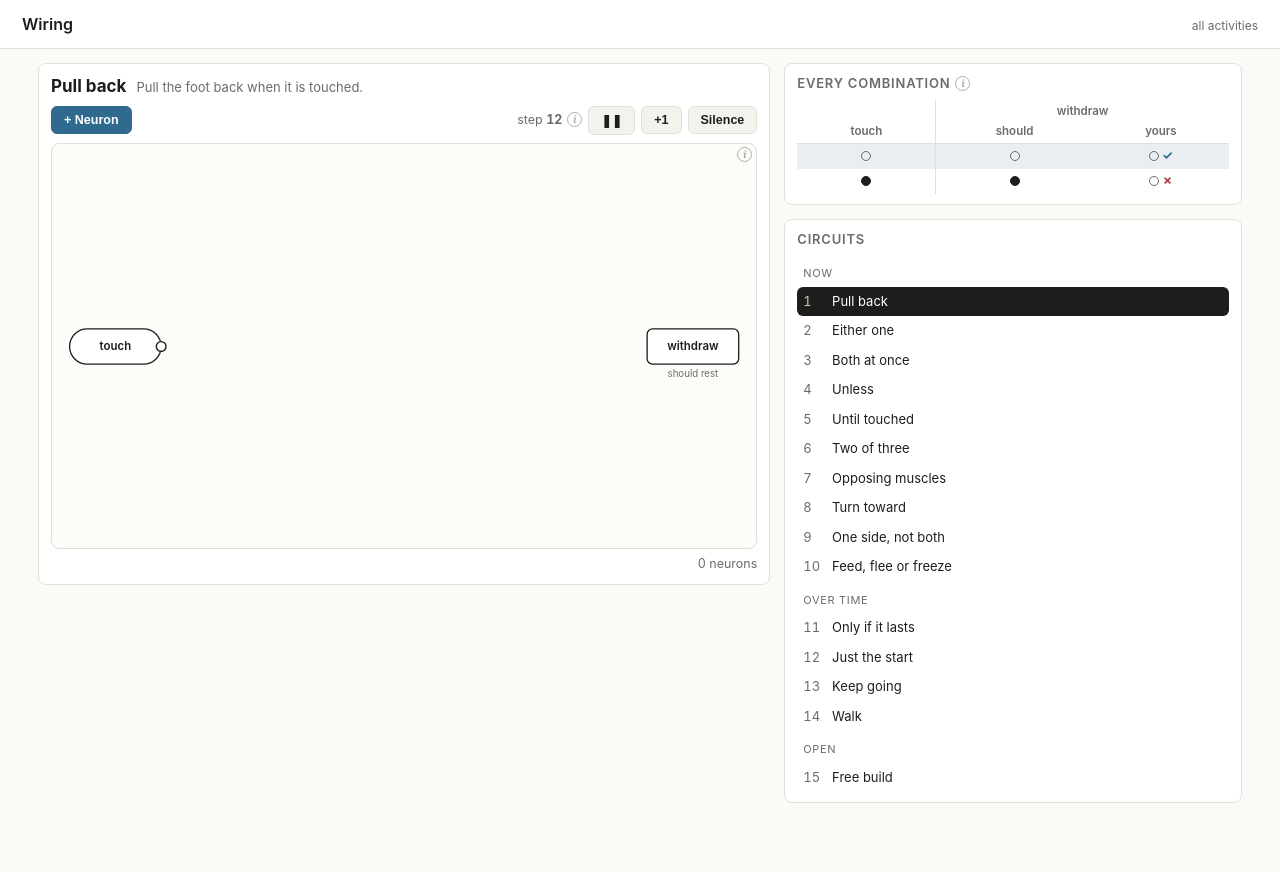
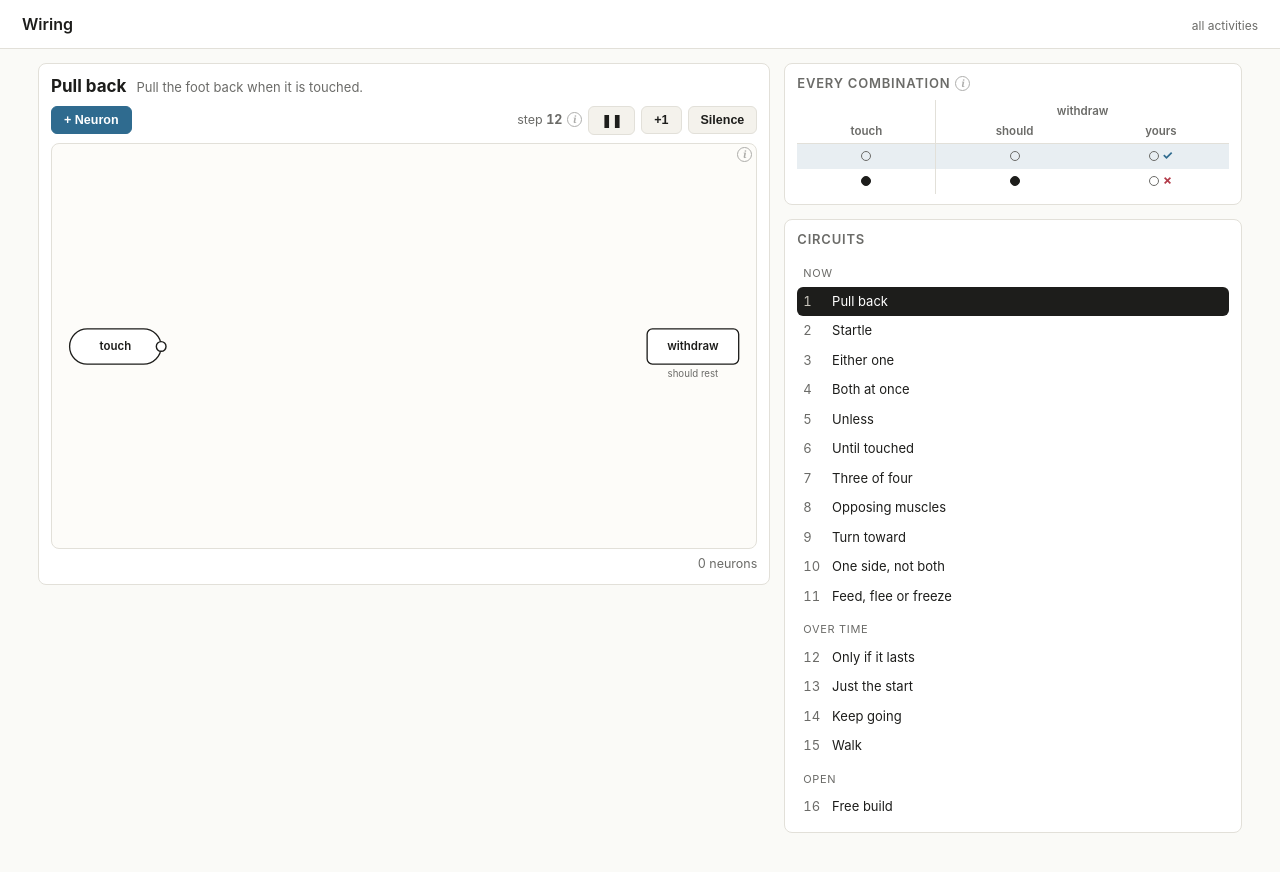
Before and after one commit to paleomitchelljs/evo, a plain HTML site: page app/interactives/neurons.html in a window 1280 px wide. Drawn offline with Linux system fonts and the light colour scheme.

Commit message:
Wiring: Startle (one cell to three muscles) and Three of four (four inputs onto one cell, in place of Two of three)
Co-Authored-By: Claude Opus 5.5 <noreply@anthropic.com>
Claude-Session: https://claude.ai/code/session_01HaRFhYtae78ycUoW6wovS2

```diff
--- a/app/interactives/neurons.html
+++ b/app/interactives/neurons.html
@@ -170,6 +170,8 @@ const LEVELS = [
   { part: "Now" },
   { id: "reflex", name: "Pull back",          goal: "Pull the foot back when it is touched.",
     sensors: ["touch"], muscles: ["withdraw"], want: s => [s[0]], par: 1 },
+  { id: "startle", name: "Startle",          goal: "One touch: tuck, blink and jump.",
+    sensors: ["touch"], muscles: ["tuck", "blink", "jump"], want: s => [s[0], s[0], s[0]], par: 1 },
   { id: "either", name: "Either one",         goal: "Pull back from a touch or from heat.",
     sensors: ["touch", "heat"], muscles: ["withdraw"], want: s => [s[0] | s[1]], par: 1 },
   { id: "both",   name: "Both at once",       goal: "Strike only when prey can be smelled and seen.",
@@ -178,8 +180,8 @@ const LEVELS = [
     sensors: ["food", "shadow"], muscles: ["feed"], want: s => [s[0] & !s[1]], par: 1 },
   { id: "tonic",  name: "Until touched",      goal: "Keep swimming; stop when touched.",
     sensors: ["touch"], muscles: ["swim"], want: s => [+!s[0]], par: 1 },
-  { id: "two3",   name: "Two of three",       goal: "Bite when at least two whiskers are touched.",
-    sensors: ["left", "middle", "right"], muscles: ["bite"], want: s => [+(s[0] + s[1] + s[2] >= 2)], par: 1 },
+  { id: "three4", name: "Three of four",     goal: "Sniff when three or more of the four hairs are touched.",
+    sensors: ["hair 1", "hair 2", "hair 3", "hair 4"], muscles: ["sniff"], want: s => [+(s[0] + s[1] + s[2] + s[3] >= 3)], par: 1 },
   { id: "pair",   name: "Opposing muscles",   goal: "A touch bends the leg; otherwise it is held straight. Never both.",
     sensors: ["touch"], muscles: ["bend", "straighten"], want: s => [s[0], +!s[0]], par: 2 },
   { id: "turn",   name: "Turn toward",        goal: "Turn toward a sound on one side. Sound on both sides: hold still.",
```
